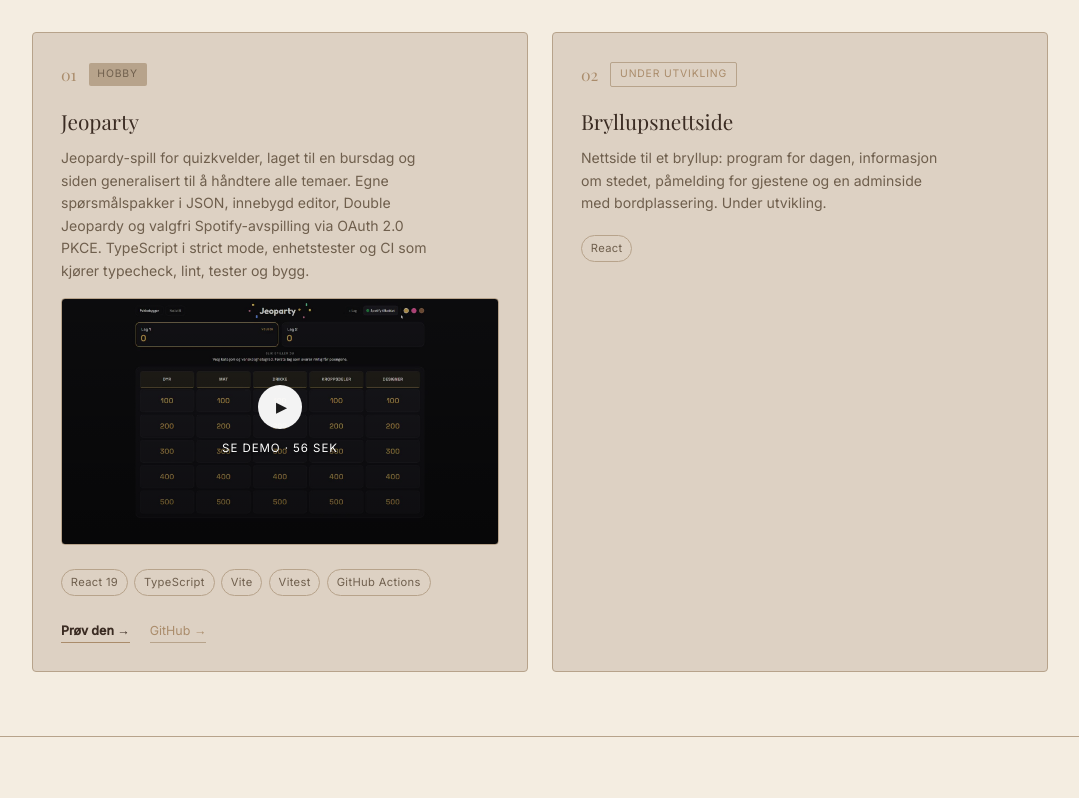
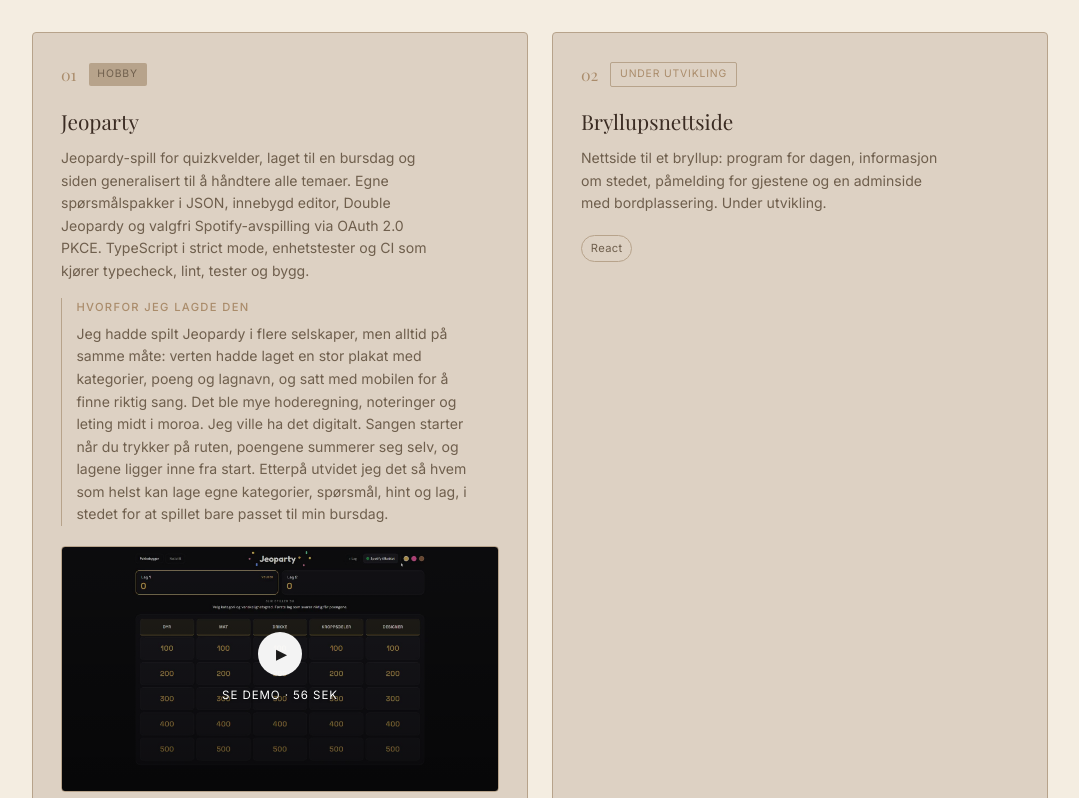
Before and after one commit to sakh26/sakh26.github.io, a React (Vite) app: page / in a window 1280 px wide. Shown: the part 1391-2189 px from the top of the page, without its empty margins (100-1179 px from the left). Built offline with nearby package versions, Linux system fonts and the light colour scheme.

Commit message:
Say why Jeoparty was built, not just what it does
The card listed features but not the reasoning behind them. A short
"why I built it" paragraph now sits under the description, on cards
that have one.

```diff
--- a/src/App.css
+++ b/src/App.css
@@ -351,6 +351,25 @@ section.reveal.is-visible {
   margin-bottom: 1rem;
   max-width: 42ch;
 }
+.proj-why {
+  max-width: 42ch;
+  margin-bottom: 1.25rem;
+  padding-left: 0.9rem;
+  border-left: 0.5px solid var(--border);
+}
+.proj-why-label {
+  font-size: 0.7rem;
+  font-weight: 500;
+  letter-spacing: 0.12em;
+  text-transform: uppercase;
+  color: var(--ink-40);
+  margin-bottom: 0.35rem;
+}
+.proj-why p {
+  font-size: 0.88rem;
+  color: var(--ink-60);
+  line-height: 1.6;
+}
 .proj-link {
   font-size: 0.78rem;
   color: var(--ink-40);
--- a/src/components/Projects.jsx
+++ b/src/components/Projects.jsx
@@ -30,6 +30,13 @@ export default function Projects() {
 
             <h3 className="proj-name">{project.name}</h3>
             <p className="proj-desc">{project.desc}</p>
+
+            {project.why && (
+              <div className="proj-why">
+                <h4 className="proj-why-label">{t.projects.whyLabel}</h4>
+                <p>{project.why}</p>
+              </div>
+            )}
 
             {project.video && (
               <ProjectVideo
--- a/src/i18n/translations.js
+++ b/src/i18n/translations.js
@@ -38,6 +38,7 @@ export const translations = {
     projects: {
       title: 'Utvalgte prosjekter',
       seeAll: 'Se alle på GitHub →',
+      whyLabel: 'Hvorfor jeg lagde den',
       liveLabel: 'Prøv den',
       videoLabel: 'Se demo · 56 sek',
       videoPlay: 'Spill av demovideo',
@@ -47,6 +48,7 @@ export const translations = {
           tag: 'Hobby',
           name: 'Jeoparty',
           desc: 'Jeopardy-spill for quizkvelder, laget til en bursdag og siden generalisert til å håndtere alle temaer. Egne spørsmålspakker i JSON, innebygd editor, Double Jeopardy og valgfri Spotify-avspilling via OAuth 2.0 PKCE. TypeScript i strict mode, enhetstester og CI som kjører typecheck, lint, tester og bygg.',
+          why: 'Jeg hadde spilt Jeopardy i flere selskaper, men alltid på samme måte: verten hadde laget en stor plakat med kategorier, poeng og lagnavn, og satt med mobilen for å finne riktig sang. Det ble mye hoderegning, noteringer og leting midt i moroa. Jeg ville ha det digitalt. Sangen starter når du trykker på ruten, poengene summerer seg selv, og lagene ligger inne fra start. Etterpå utvidet jeg det så hvem som helst kan lage egne kategorier, spørsmål, hint og lag, i stedet for at spillet bare passet til min bursdag.',
           tech: ['React 19', 'TypeScript', 'Vite', 'Vitest', 'GitHub Actions'],
           repo: 'Jeoparty',
           live: 'https://sakh26.github.io/Jeoparty/',
@@ -201,6 +203,7 @@ export const translations = {
     projects: {
       title: 'Selected projects',
       seeAll: 'See all on GitHub →',
+      whyLabel: 'Why I built it',
       liveLabel: 'Try it',
       videoLabel: 'Watch demo · 56 sec',
       videoPlay: 'Play demo video',
@@ -210,6 +213,7 @@ export const translations = {
           tag: 'Hobby',
           name: 'Jeoparty',
           desc: 'A Jeopardy game for quiz nights — built for a birthday, then generalised to handle any topic. Custom question packs in JSON, a built-in editor, Double Jeopardy and optional Spotify playback via OAuth 2.0 PKCE. TypeScript in strict mode, unit tests, and CI running typecheck, lint, tests and build.',
+          why: "I'd played Jeopardy at plenty of parties, but always the same way: the host had made a big poster with categories, scores and team names, and sat with their phone to find the right song. It meant a lot of mental arithmetic, note-taking and searching in the middle of the fun. I wanted it digital. The song starts when you click a tile, the scores add themselves up, and the teams are in from the start. Afterwards I extended it so anyone can build their own categories, questions, hints and teams, instead of the game only fitting my own birthday.",
           tech: ['React 19', 'TypeScript', 'Vite', 'Vitest', 'GitHub Actions'],
           repo: 'Jeoparty',
           live: 'https://sakh26.github.io/Jeoparty/',
```
